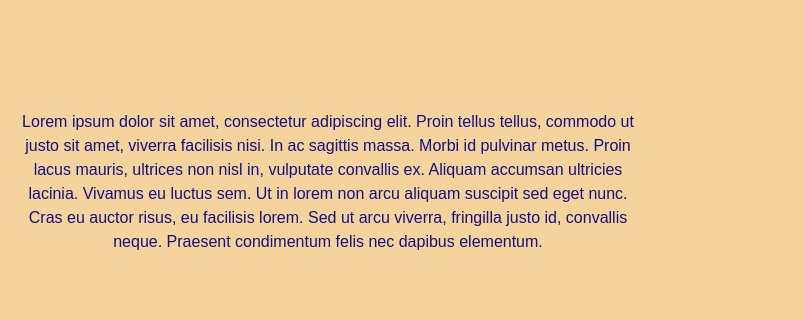
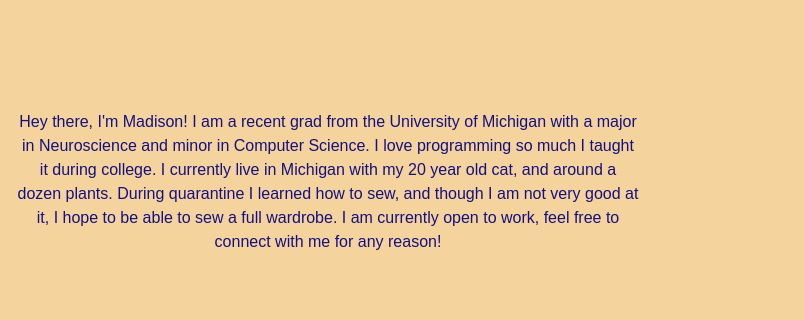
Before and after one commit to mhelsel/mhelsel.github.io, a plain HTML site: page html/aboutme.html in a window 1280 px wide. Shown: the part 129-449 px from the top of the page, 0-804 px from the left. Drawn offline with nearby package versions, Linux system fonts and the light colour scheme; a web font is replaced by a local one.

Commit message:
updated about me

```diff
--- a/html/aboutme.html
+++ b/html/aboutme.html
@@ -31,12 +31,11 @@
 		<div class="row no-gutters my-auto mx-3">
 			<div class="col-sm-6 text-center align-self-center">
 				<p>
-					Lorem ipsum dolor sit amet, consectetur adipiscing elit. Proin tellus tellus, commodo ut
-					justo sit amet, viverra facilisis nisi. In ac sagittis massa. Morbi id pulvinar metus. Proin
-					lacus mauris, ultrices non nisl in, vulputate convallis ex. Aliquam accumsan ultricies lacinia.
-					 Vivamus eu luctus sem. Ut in lorem non arcu aliquam suscipit sed eget nunc. Cras eu auctor
-					 risus, eu facilisis lorem. Sed ut arcu viverra, fringilla justo id, convallis neque. Praesent
-					 condimentum felis nec dapibus elementum.
+					Hey there, I'm Madison! I am a recent grad from the University of Michigan with a major in
+					Neuroscience and minor in Computer Science. I love programming so much I taught it during college.
+					I currently live in Michigan with my 20 year old cat, and around a dozen plants. During quarantine
+					I learned how to sew, and though I am not very good at it, I hope to be able to sew a full wardrobe.
+					I am currently open to work, feel free to connect with me for any reason!
 				</p>
 			</div>
 			<div class="col-sm-6 text-center align-self-center">
```
